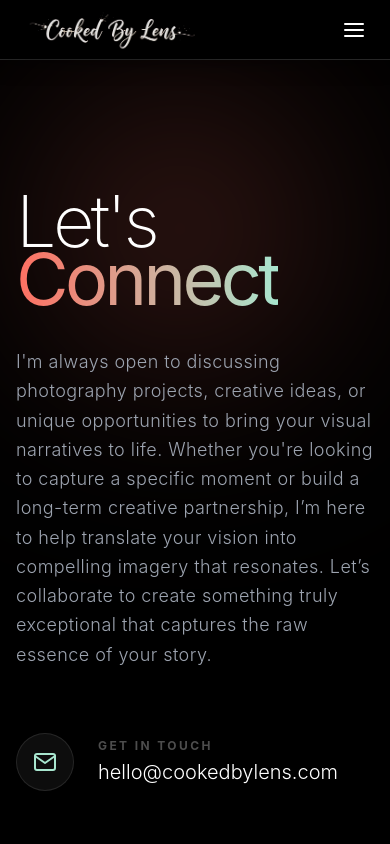
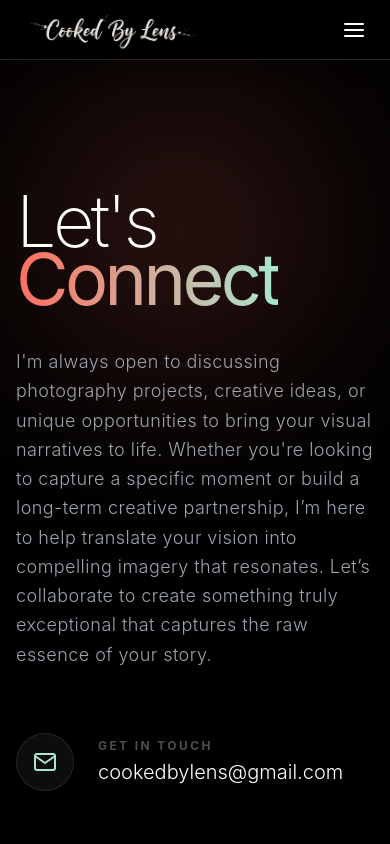
Before and after one commit to Dushmilan/Photography_Blog, a React (Create React App) app in the folder frontend/: page /contact in a window 390 px wide. Shown: the top 844 px of the page. Built offline with nearby package versions, Linux system fonts and the light colour scheme; no server answers.

Commit message:
Made Responsive changes

```diff
--- a/frontend/src/pages/AboutPage.js
+++ b/frontend/src/pages/AboutPage.js
@@ -8,14 +8,14 @@ const AboutPage = () => {
   }, []);
 
   return (
-    <div className="h-screen bg-black text-white selection:bg-[#FF6F61] selection:text-white overflow-hidden relative pt-16">
+    <div className="min-h-screen lg:h-screen bg-black text-white selection:bg-[#FF6F61] selection:text-white overflow-x-hidden lg:overflow-hidden relative pt-24 pb-12 lg:pt-16 lg:pb-0">
       {/* Background Decor */}
       <div className="absolute top-0 right-0 w-1/2 h-full bg-[#001F3F]/10 -skew-x-12 pointer-events-none" />
       <div className="absolute top-20 right-20 w-96 h-96 bg-[#FF6F61]/5 rounded-full blur-[100px] pointer-events-none animate-pulse-slow" />
       <div className="absolute bottom-10 left-10 w-64 h-64 bg-[#A8E6CF]/5 rounded-full blur-[80px] pointer-events-none" />
 
       {/* Main Container */}
-      <div className="h-full max-w-7xl mx-auto px-6 flex items-center justify-center">
+      <div className="w-full h-full max-w-7xl mx-auto px-6 flex items-start lg:items-center justify-center">
         <div className="w-full grid grid-cols-1 lg:grid-cols-12 gap-12 items-center">
 
           {/* LEFT COLUMN: ONLY PHOTO */}
--- a/frontend/src/pages/ContactPage.js
+++ b/frontend/src/pages/ContactPage.js
@@ -85,7 +85,7 @@ const ContactPage = () => {
                 <div>
                   <h3 className="text-white/30 uppercase tracking-[0.2em] text-xs font-bold mb-1">Get in touch</h3>
                   <p className="text-white text-xl font-light group-hover:text-[#A8E6CF] transition-colors duration-300">
-                    hello@cookedbylens.com
+                    cookedbylens@gmail.com
                   </p>
                 </div>
               </div>
@@ -148,8 +148,8 @@ const ContactPage = () => {
                 type="submit"
                 disabled={contactStatus === 'loading'}
                 className={`w-full py-5 mt-4 rounded-2xl font-semibold text-lg tracking-wide transition-all duration-500 transform hover:-translate-y-1 ${contactStatus === 'loading'
-                    ? 'bg-gray-800 text-gray-500 cursor-not-allowed'
-                    : 'bg-gradient-to-r from-[#FF6F61] to-[#A8E6CF] text-black hover:shadow-[0_0_30px_rgba(168,230,207,0.3)]'
+                  ? 'bg-gray-800 text-gray-500 cursor-not-allowed'
+                  : 'bg-gradient-to-r from-[#FF6F61] to-[#A8E6CF] text-black hover:shadow-[0_0_30px_rgba(168,230,207,0.3)]'
                   }`}
               >
                 {contactStatus === 'loading' ? (
```
